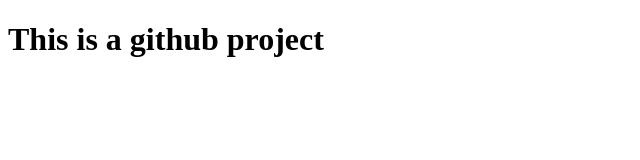
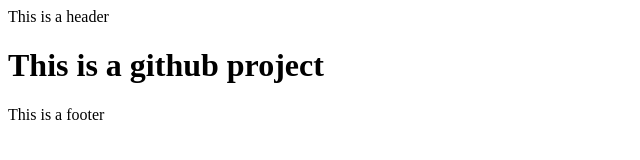
Before and after one commit to verimzhaku/github-demo, a plain HTML site: page index.html in a window 1280 px wide. Shown: the whole page, without its empty margins (0-640 px from the left). Drawn offline with Linux system fonts and the light colour scheme.

Commit message:
Add Header and Footer
In this commit we added a header with text "This is a header" and a footer with a text "This is a footer"

```diff
--- a/index.html
+++ b/index.html
@@ -9,8 +9,12 @@
 </head>
 
 <body>
+    <header>This is a header</header>
 
     <h1>This is a github project</h1>
+
+
+    <footer>This is a footer</footer>
 </body>
 
 </html>
```
